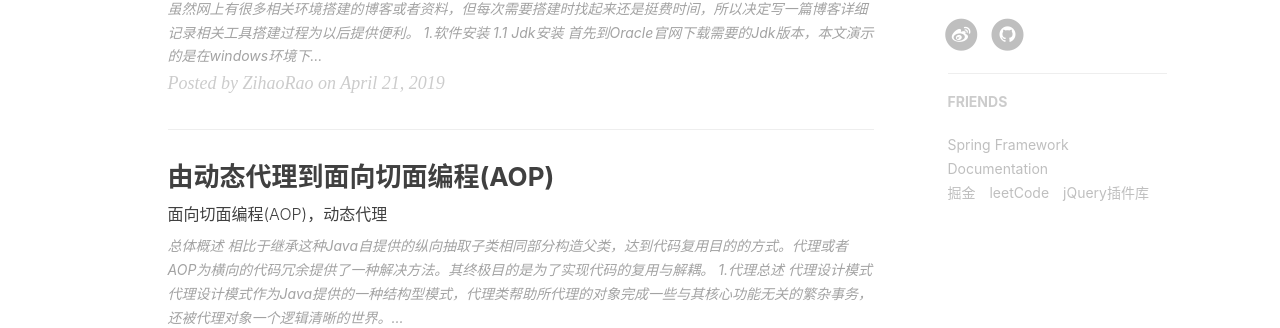
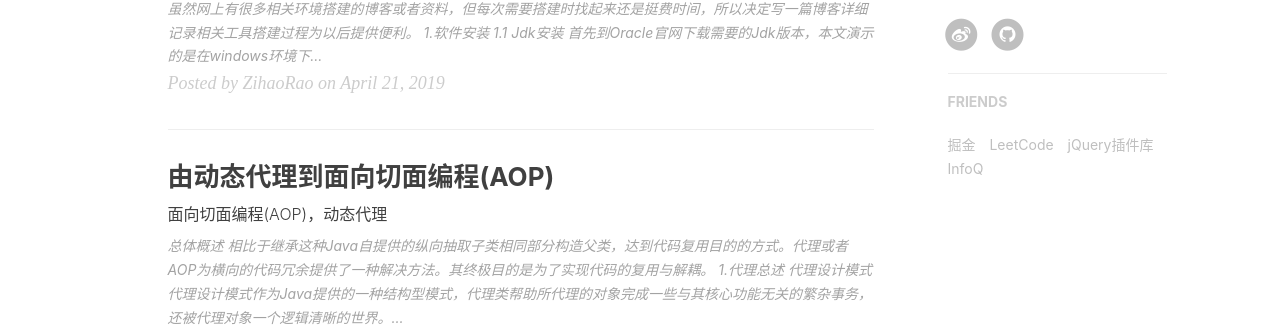
Before and after one commit to SteveRao/steverao.github.io, a Jekyll site: the page built from index.html, in a window 1280 px wide. Shown: the part 811-1139 px from the top of the page. Built offline with Jekyll 4.4.1, drawn with Linux system fonts in a browser that asks for light colours; nearby versions of some CDN libraries; the list of posts is cut into pages by our own code; comment, search, counter and statistics services are not loaded.

```diff
--- a/_config.yml
+++ b/_config.yml
@@ -102,17 +102,17 @@ page-mathjax: false
 
 # Friends
 friends: [
-    {
-        title: "Spring Framework Documentation",
-        href: "https://docs.spring.io/spring/docs/current/spring-framework-reference/"
-    },{
-        title: "掘金",
-        href: "https://juejin.im/welcome"
-    },{
-        title: "leetCode",
-        href: "https://leetcode-cn.com/"
-    },{
-        title: "jQuery插件库",
-        href: "http://www.jq22.com/"
-    }
+{
+  title: "掘金",
+  href: "https://juejin.im/welcome"
+},{
+  title: "LeetCode",
+  href: "https://leetcode-cn.com/"
+},{
+  title: "jQuery插件库",
+  href: "http://www.jq22.com/"
+},{
+  title: "InfoQ",
+  href: "https://www.infoq.cn/"
+}
 ]
--- a/_layouts/keynote.html
+++ b/_layouts/keynote.html
@@ -61,7 +61,7 @@ layout: default
 
                 {% if site.duoshuo_share && site.duoshuo_username %}
                 <!-- 多说 Share start -->
-                </style>
+                </div>
                 <div class="ds-share"
                     style="text-align: right"
                     data-thread-key="{{page.id}}" data-title="{{page.title}}"
```
Also changed, not shown: package.json (+5 -5 lines), 1 other file.
